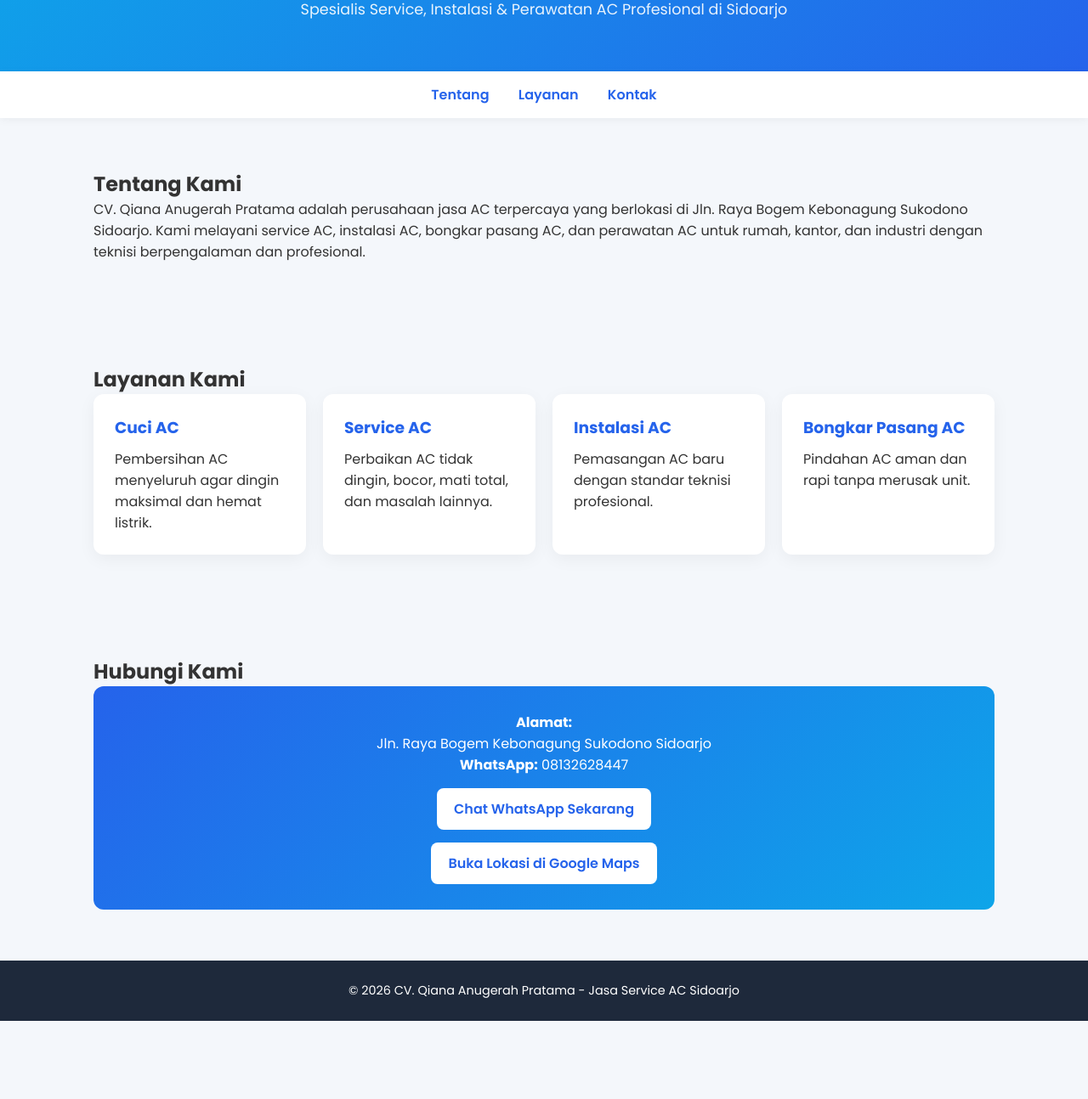
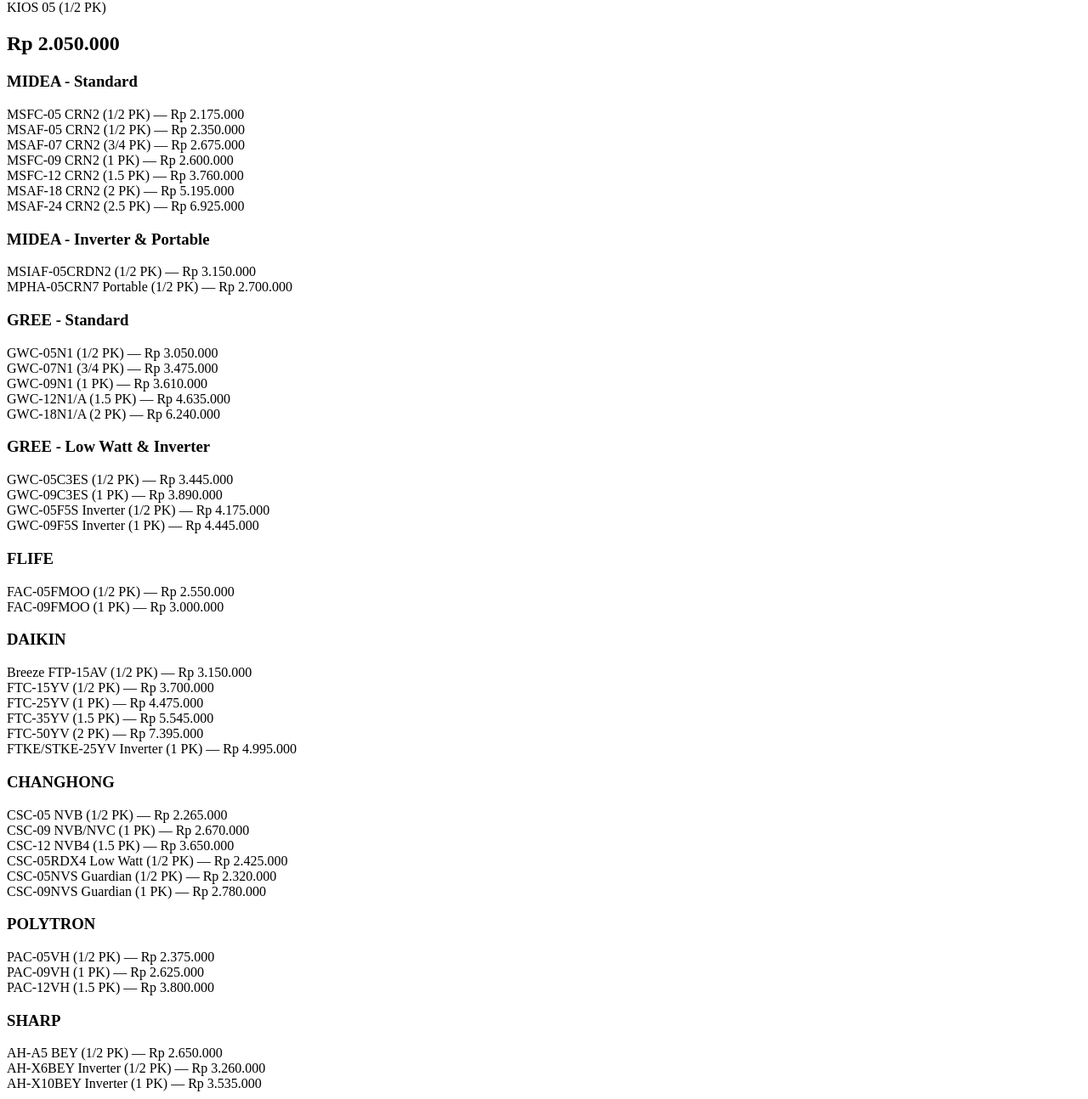
Before and after one commit to qianaanugerahpratama/website-ac, a plain HTML site: page index.html in a window 1280 px wide. Shown: the part 132-1426 px from the top of the page at 85% size. Before the commit the page ends 1334 px from the top, so only its background shows below. Drawn offline with Linux system fonts and the light colour scheme.

Commit message:
index.html

```diff
--- a/index.html
+++ b/index.html
@@ -1,164 +1,97 @@
-<!DOCTYPE html>
-<html lang="id">
-<head>
-  <meta charset="UTF-8" />
-  <meta name="viewport" content="width=device-width, initial-scale=1.0" />
-  <title>CV. Qiana Anugerah Pratama | Jasa Service & Instalasi AC Sidoarjo</title>
+<section id="ac">
+  <h2>Daftar Harga AC Baru</h2>
+  <p><i>Harga dan spesifikasi dapat berubah sewaktu-waktu tanpa pemberitahuan.</i></p>
 
-  <!-- SEO Meta -->
-  <meta name="description" content="CV. Qiana Anugerah Pratama adalah perusahaan jasa service AC, instalasi AC, bongkar pasang, dan perawatan AC terpercaya di Sidoarjo." />
-  <meta name="keywords" content="service AC Sidoarjo, jasa AC Sidoarjo, instalasi AC Sidoarjo, cuci AC Sidoarjo, teknisi AC Sidoarjo" />
-  <meta name="author" content="CV. Qiana Anugerah Pratama" />
+  <div class="services">
 
-  <!-- Google Font -->
-  <link href="https://fonts.googleapis.com/css2?family=Poppins:wght@300;400;600;700&display=swap" rel="stylesheet">
+    <div class="card">
+      <h3>ARISTON</h3>
+      <p>KIOS 05 (1/2 PK)</p>
+      <h2>Rp 2.050.000</h2>
+    </div>
 
-  <style>
-    * { margin: 0; padding: 0; box-sizing: border-box; font-family: 'Poppins', sans-serif; }
+    <div class="card">
+      <h3>MIDEA - Standard</h3>
+      <p>MSFC-05 CRN2 (1/2 PK) — Rp 2.175.000<br>
+      MSAF-05 CRN2 (1/2 PK) — Rp 2.350.000<br>
+      MSAF-07 CRN2 (3/4 PK) — Rp 2.675.000<br>
+      MSFC-09 CRN2 (1 PK) — Rp 2.600.000<br>
+      MSFC-12 CRN2 (1.5 PK) — Rp 3.760.000<br>
+      MSAF-18 CRN2 (2 PK) — Rp 5.195.000<br>
+      MSAF-24 CRN2 (2.5 PK) — Rp 6.925.000</p>
+    </div>
 
-    body { background: #f4f7fb; color: #333; }
+    <div class="card">
+      <h3>MIDEA - Inverter & Portable</h3>
+      <p>MSIAF-05CRDN2 (1/2 PK) — Rp 3.150.000<br>
+      MPHA-05CRN7 Portable (1/2 PK) — Rp 2.700.000</p>
+    </div>
 
-    header {
-      background: linear-gradient(135deg, #0ea5e9, #2563eb);
-      color: white;
-      padding: 60px 20px;
-      text-align: center;
-    }
+    <div class="card">
+      <h3>GREE - Standard</h3>
+      <p>GWC-05N1 (1/2 PK) — Rp 3.050.000<br>
+      GWC-07N1 (3/4 PK) — Rp 3.475.000<br>
+      GWC-09N1 (1 PK) — Rp 3.610.000<br>
+      GWC-12N1/A (1.5 PK) — Rp 4.635.000<br>
+      GWC-18N1/A (2 PK) — Rp 6.240.000</p>
+    </div>
 
-    header h1 { font-size: 2.5rem; margin-bottom: 10px; }
-    header p { font-size: 1.1rem; opacity: 0.9; }
+    <div class="card">
+      <h3>GREE - Low Watt & Inverter</h3>
+      <p>GWC-05C3ES (1/2 PK) — Rp 3.445.000<br>
+      GWC-09C3ES (1 PK) — Rp 3.890.000<br>
+      GWC-05F5S Inverter (1/2 PK) — Rp 4.175.000<br>
+      GWC-09F5S Inverter (1 PK) — Rp 4.445.000</p>
+    </div>
 
-    nav {
-      background: white;
-      padding: 15px;
-      box-shadow: 0 2px 10px rgba(0,0,0,0.05);
-      position: sticky;
-      top: 0;
-      z-index: 100;
-      text-align: center;
-    }
+    <div class="card">
+      <h3>FLIFE</h3>
+      <p>FAC-05FMOO (1/2 PK) — Rp 2.550.000<br>
+      FAC-09FMOO (1 PK) — Rp 3.000.000</p>
+    </div>
 
-    nav a {
-      margin: 0 15px;
-      text-decoration: none;
-      color: #2563eb;
-      font-weight: 600;
-    }
+    <div class="card">
+      <h3>DAIKIN</h3>
+      <p>Breeze FTP-15AV (1/2 PK) — Rp 3.150.000<br>
+      FTC-15YV (1/2 PK) — Rp 3.700.000<br>
+      FTC-25YV (1 PK) — Rp 4.475.000<br>
+      FTC-35YV (1.5 PK) — Rp 5.545.000<br>
+      FTC-50YV (2 PK) — Rp 7.395.000<br>
+      FTKE/STKE-25YV Inverter (1 PK) — Rp 4.995.000</p>
+    </div>
 
-    section {
-      padding: 60px 20px;
-      max-width: 1100px;
-      margin: auto;
-    }
+    <div class="card">
+      <h3>CHANGHONG</h3>
+      <p>CSC-05 NVB (1/2 PK) — Rp 2.265.000<br>
+      CSC-09 NVB/NVC (1 PK) — Rp 2.670.000<br>
+      CSC-12 NVB4 (1.5 PK) — Rp 3.650.000<br>
+      CSC-05RDX4 Low Watt (1/2 PK) — Rp 2.425.000<br>
+      CSC-05NVS Guardian (1/2 PK) — Rp 2.320.000<br>
+      CSC-09NVS Guardian (1 PK) — Rp 2.780.000</p>
+    </div>
 
-    .services {
-      display: grid;
-      grid-template-columns: repeat(auto-fit, minmax(250px, 1fr));
-      gap: 20px;
-    }
+    <div class="card">
+      <h3>POLYTRON</h3>
+      <p>PAC-05VH (1/2 PK) — Rp 2.375.000<br>
+      PAC-09VH (1 PK) — Rp 2.625.000<br>
+      PAC-12VH (1.5 PK) — Rp 3.800.000</p>
+    </div>
 
-    .card {
-      background: white;
-      padding: 25px;
-      border-radius: 12px;
-      box-shadow: 0 5px 20px rgba(0,0,0,0.05);
-      transition: 0.3s;
-    }
+    <div class="card">
+      <h3>SHARP</h3>
+      <p>AH-A5 BEY (1/2 PK) — Rp 2.650.000<br>
+      AH-X6BEY Inverter (1/2 PK) — Rp 3.260.000<br>
+      AH-X10BEY Inverter (1 PK) — Rp 3.535.000</p>
+    </div>
 
-    .card:hover { transform: translateY(-5px); }
+    <div class="card">
+      <h3>Lainnya</h3>
+      <p>TOSHIBA RAS-05B2KG (1/2 PK) — Rp 2.650.000<br>
+      BESTLIFE BEST05QAR (1/2 PK) — Rp 2.250.000<br>
+      PANASONIC YN5AKJ (1/2 PK) — Rp 3.725.000<br>
+      PANASONIC YN9AKJ (1 PK) — Rp 3.825.000<br>
+      PANASONIC YN18AKJ (2 PK) — Rp 6.600.000</p>
+    </div>
 
-    .card h3 { color: #2563eb; margin-bottom: 10px; }
-
-    .contact-box {
-      background: linear-gradient(135deg, #2563eb, #0ea5e9);
-      color: white;
-      padding: 30px;
-      border-radius: 12px;
-      text-align: center;
-    }
-
-    footer {
-      background: #1e293b;
-      color: white;
-      text-align: center;
-      padding: 25px;
-      font-size: 0.9rem;
-    }
-
-    .btn {
-      display: inline-block;
-      margin-top: 15px;
-      padding: 12px 20px;
-      background: white;
-      color: #2563eb;
-      border-radius: 8px;
-      text-decoration: none;
-      font-weight: 600;
-    }
-
-  </style>
-</head>
-<body>
-
-  <header>
-    <h1>CV. Qiana Anugerah Pratama</h1>
-    <p>Spesialis Service, Instalasi & Perawatan AC Profesional di Sidoarjo</p>
-  </header>
-
-  <nav>
-    <a href="#about">Tentang</a>
-    <a href="#services">Layanan</a>
-    <a href="#contact">Kontak</a>
-  </nav>
-
-  <section id="about">
-    <h2>Tentang Kami</h2>
-    <p>
-      CV. Qiana Anugerah Pratama adalah perusahaan jasa AC terpercaya yang berlokasi di
-      Jln. Raya Bogem Kebonagung Sukodono Sidoarjo. Kami melayani service AC, instalasi AC,
-      bongkar pasang AC, dan perawatan AC untuk rumah, kantor, dan industri dengan teknisi
-      berpengalaman dan profesional.
-    </p>
-  </section>
-
-  <section id="services">
-    <h2>Layanan Kami</h2>
-    <div class="services">
-      <div class="card">
-        <h3>Cuci AC</h3>
-        <p>Pembersihan AC menyeluruh agar dingin maksimal dan hemat listrik.</p>
-      </div>
-      <div class="card">
-        <h3>Service AC</h3>
-        <p>Perbaikan AC tidak dingin, bocor, mati total, dan masalah lainnya.</p>
-      </div>
-      <div class="card">
-        <h3>Instalasi AC</h3>
-        <p>Pemasangan AC baru dengan standar teknisi profesional.</p>
-      </div>
-      <div class="card">
-        <h3>Bongkar Pasang AC</h3>
-        <p>Pindahan AC aman dan rapi tanpa merusak unit.</p>
-      </div>
-    </div>
-  </section>
-
-  <section id="contact">
-    <h2>Hubungi Kami</h2>
-    <div class="contact-box">
-      <p><strong>Alamat:</strong><br>Jln. Raya Bogem Kebonagung Sukodono Sidoarjo</p>
-      <p><strong>WhatsApp:</strong> 08132628447</p>
-      <a class="btn" href="https://wa.me/628132628447?text=Halo%20CV.%20Qiana%20Anugerah%20Pratama,%20saya%20ingin%20order%20service%20AC" target="_blank">Chat WhatsApp Sekarang</a>
-      <br>
-      <a class="btn" href="https://maps.app.goo.gl/8oZ7EYM47wRqqqh5A" target="_blank">Buka Lokasi di Google Maps</a>
-
-
-    </div>
-  </section>
-
-  <footer>
-    © 2026 CV. Qiana Anugerah Pratama - Jasa Service AC Sidoarjo
-  </footer>
-
-</body>
-</html>
+  </div>
+</section>
```
